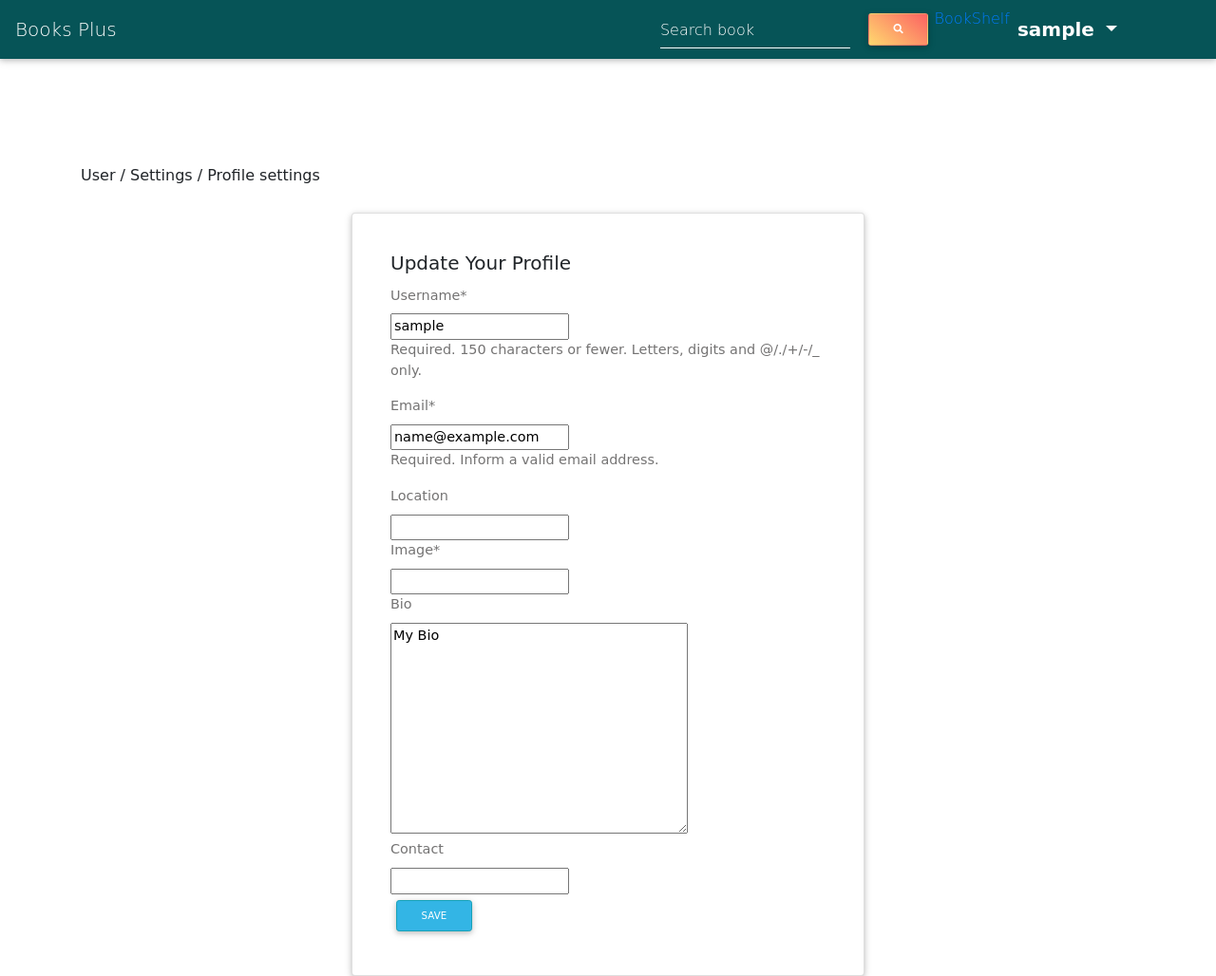
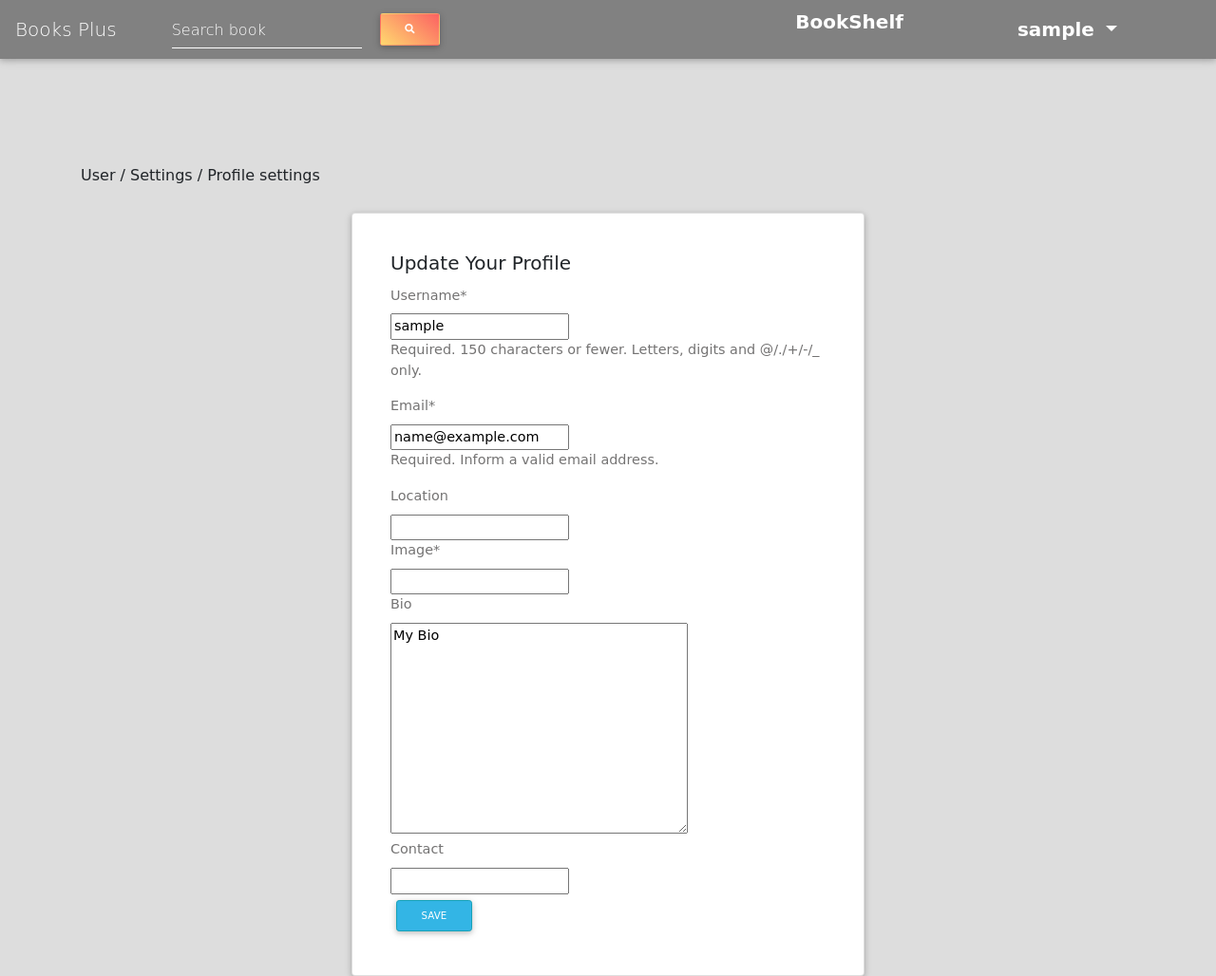
Before and after one commit to Tajeu2001/Books-Plus, a Django app: a page that uses book_app/templates/navbar.html in a window 1280 px wide. Shown: the whole page at 95% size. Run offline with Django 3.2, Linux system fonts and the light colour scheme; the visitor is signed in with stand-in values (Sample User, id 1); data comes from the database, SQL or seed files in the repository; some libraries are stand-ins or nearby versions; some web fonts are replaced.

Commit message:
Import settings and static in urls.py file for storage of book PDFs

```diff
--- a/book_app/models.py
+++ b/book_app/models.py
@@ -43,7 +43,7 @@ class Book(models.Model):
     year = models.CharField(max_length=100)
     publisher = models.CharField(max_length=200)
     cover = CloudinaryField('image')
-    pdf = CloudinaryField('PDF')
+    pdf = models.FileField(upload_to='bookapp/pdfs/')
     user = models.ForeignKey(Profile, on_delete=models.CASCADE, related_name='posts')
     def __str__(self):
         return self.title
--- a/book_app/templates/navbar.html
+++ b/book_app/templates/navbar.html
@@ -1,4 +1,4 @@
-<nav class="mb-1 navbar navbar-expand-lg navbar-dark  " style="background-color: rgb(6, 84, 87);">
+<nav class="mb-1 navbar navbar-expand-lg navbar-dark  " style="background-color: #818181;">
   <a class="navbar-brand header home" href="{% url 'index' %}">Books Plus</a>
 <button class="navbar-toggler" type="button" data-toggle="collapse" data-target="#navbarSupportedContent-333"
 aria-controls="navbarSupportedContent-333" aria-expanded="false" aria-label="Toggle navigation">
@@ -17,12 +17,12 @@ aria-controls="navbarSupportedContent-333" aria-expanded="false" aria-label="Tog
 </li>
 
 <form class="form-inline" role="search" action="{% url 'search' %}">
-  <div class="md-form my-0">
+  <div class="md-form my-0" style="margin-right: 23rem;">
     <input class="form-control mr-sm-2" type="text" placeholder="Search book" aria-label="Search" name="book">
     <button class="btn peach-gradient btn-sm" type="submit"><i class="fas fa-search"></i></button>
   </div>
 </form>
-<li><a href="{% url 'booklist'%}">BookShelf</a></li>
+<li><a style="font-size: 20px; margin-right: 7rem; margin-top: 3rem; padding-top: 10px; color:white;font-weight: 700;" href="{% url 'booklist'%}">BookShelf</a></li>
 <li class="nav-item dropdown">
 <a class="nav-link dropdown-toggle header" id="navbarDropdownMenuLink-333" data-toggle="dropdown" aria-haspopup="true"
   aria-expanded="false" style="font-size: 20px; margin-right: 5rem; font-weight: 700;" href="">{{user.username}}
--- a/book_app/urls.py
+++ b/book_app/urls.py
@@ -1,6 +1,10 @@
 from django.urls import re_path,path,include
 from django.contrib.auth import views as auth_views
 from . import views
+from django.conf import settings
+from django.conf.urls.static import static
+
+
 
 
 urlpatterns = [
@@ -15,3 +19,7 @@ urlpatterns = [
   path('book/<book_id>', views.book, name='book'),
   path('rate/<book_id>',views.rate, name='rate'),
 ]
+
+if settings.DEBUG:
+    urlpatterns+= static(settings.MEDIA_URL, document_root = settings.MEDIA_ROOT)
+    urlpatterns+= static(settings.STATIC_URL , document_root = settings.STATICFILES_DIRS)
--- a/static/css/styles.css
+++ b/static/css/styles.css
@@ -1,15 +1,15 @@
 @import url('https://fonts.googleapis.com/css2?family=Great+Vibes&family=Yatra+One&family=Zen+Tokyo+Zoo&display=swap');
 body {
-
+  background-color: #DDDDDD;
   font-family: 'Yatra One', cursive;
 }
 
 .bg-index{
-  background-image: url('/static/images/annie-spratt-OWq8w3BYMFY-unsplash.jpg');
+  background-image: url('/static/images/olia-gozha-J4kK8b9Fgj8-unsplash.jpg');
   background-size: cover;
   background-repeat: no-repeat;
   height: 45rem;
-  background-color: rgba(0, 0, 0, 0.726);
+  background-color: #333333a8;
   background-blend-mode:darken;
   color:white;
 }
```
Also changed, not shown: book_app/migrations/0008_auto_20210729_1118.py (added), static/images/olia-gozha-J4kK8b9Fgj8-unsplash.jpg (added).
